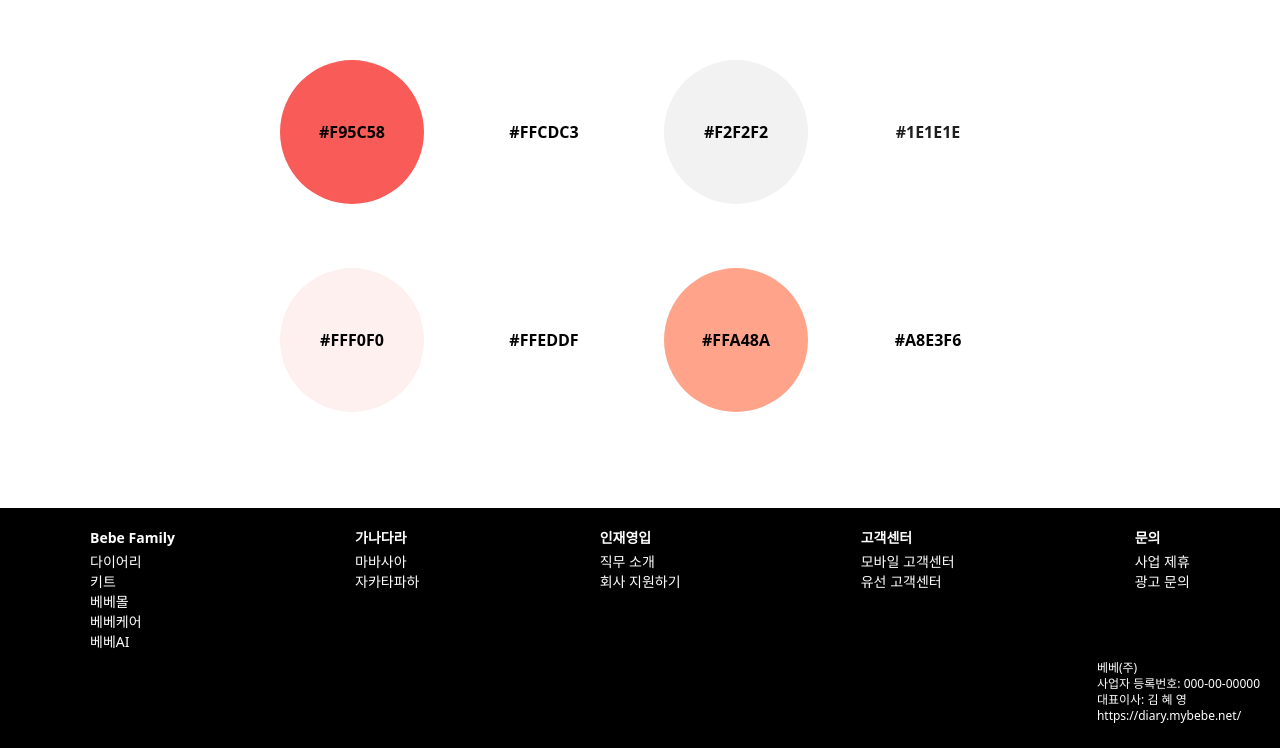
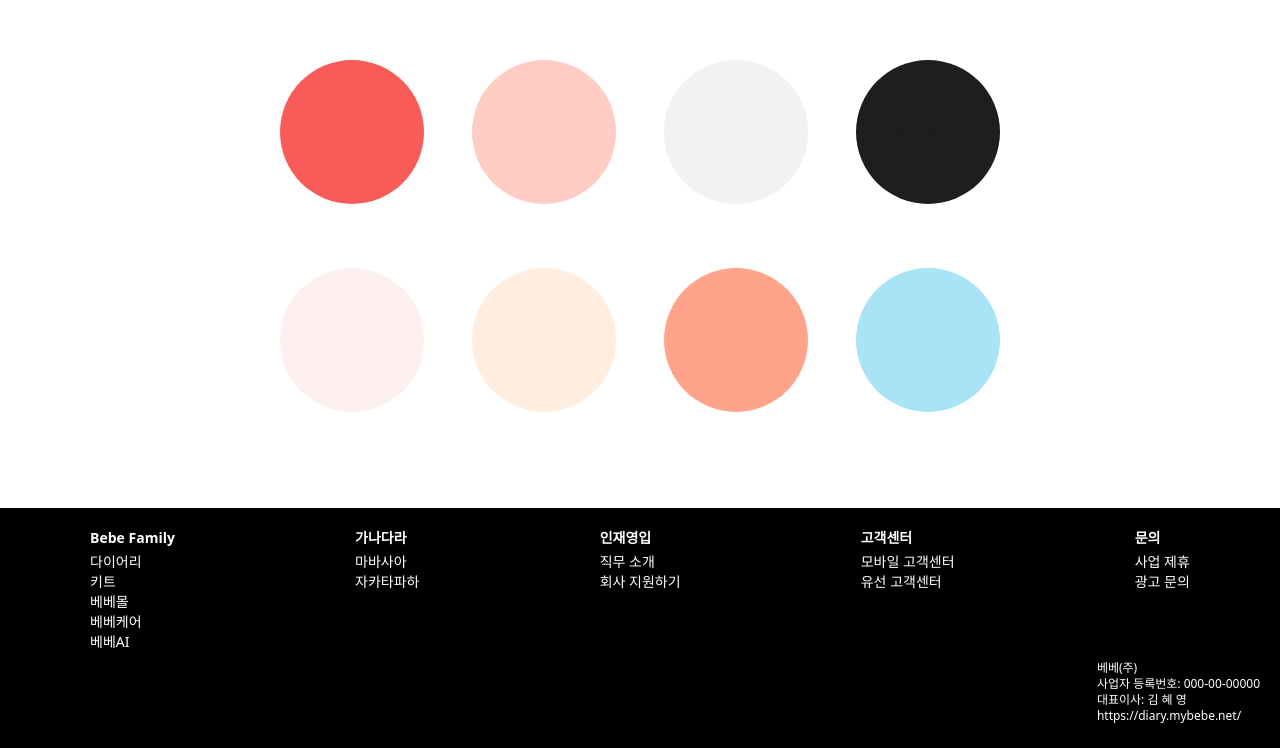
Before and after one commit to tae2seat/bebe, a React (Vite) app: page / in a window 1280 px wide. Shown: the part 3528-4276 px from the top of the page. Built offline with nearby package versions, Linux system fonts and the light colour scheme.

Commit message:
crewCard image

```diff
--- a/src/components/CrewCard.jsx
+++ b/src/components/CrewCard.jsx
@@ -7,49 +7,92 @@ export default function CrewCard() {
             name: '김혜영',
             job: 'Frontend 개발',
             info: '"늘 갈망하고 바보처럼 도전하라."',
+            image: 'https://images.pexels.com/photos/614810/pexels-photo-614810.jpeg?auto=compress&cs=tinysrgb&w=1260&h=750&dpr=2'
         },
         {
             id: 2,
             name: '조현덕',
             job: 'Backtend 개발',
             info: '"베베에서 인생 팀을 만났다!"',
+            image: 'https://images.pexels.com/photos/733872/pexels-photo-733872.jpeg?auto=compress&cs=tinysrgb&w=1260&h=750&dpr=2'
         },
         {
             id: 3,
             name: '김서영',
             job: 'BX 디자인',
             info: '"즐겁게 성장하자"',
+            image: 'https://images.pexels.com/photos/1755385/pexels-photo-1755385.jpeg'
         },
         {
             id: 4,
             name: '최은진',
             job: '총무, 회계',
             info: '"He who laughs, lasts!"',
+            image: 'https://images.pexels.com/photos/103123/pexels-photo-103123.jpeg?auto=compress&cs=tinysrgb&w=1260&h=750&dpr=2'
         },
         {
             id: 5,
             name: '김지연',
             job: '제품 디자인',
             info: '"인생은 속도가 아니라 방향이다"',
+            image: 'https://images.pexels.com/photos/1386604/pexels-photo-1386604.jpeg'
         },
         {
             id: 6,
             name: '김용기',
             job: '마케팅',
             info: '"어디를 가든지 마음을 다해간다!"',
+            image: 'https://images.pexels.com/photos/2584269/pexels-photo-2584269.jpeg?auto=compress&cs=tinysrgb&w=1260&h=750&dpr=2'
         },
         {
             id: 7,
             name: '강가혜',
             job: '인사관리',
             info: '"행복한 하루!"',
+            image: 'https://images.pexels.com/photos/3251703/pexels-photo-3251703.jpeg?auto=compress&cs=tinysrgb&w=1260&h=750&dpr=2'
+        },
+        {
+            id: 8,
+            name: '강가혜',
+            job: '인사관리',
+            info: '"행복한 하루!"',
+            image: 'https://images.pexels.com/photos/2231132/pexels-photo-2231132.jpeg?auto=compress&cs=tinysrgb&w=1260&h=750&dpr=2'
+        },
+        {
+            id: 9,
+            name: '강가혜',
+            job: '인사관리',
+            info: '"행복한 하루!"',
+            image: 'https://images.pexels.com/photos/3323208/pexels-photo-3323208.jpeg?auto=compress&cs=tinysrgb&w=1260&h=750&dpr=2'
+        },
+        {
+            id: 10,
+            name: '강가혜',
+            job: '인사관리',
+            info: '"행복한 하루!"',
+            image: 'https://images.pexels.com/photos/12598760/pexels-photo-12598760.jpeg?auto=compress&cs=tinysrgb&w=1260&h=750&dpr=2'
+        },
+        {
+            id: 11,
+            name: '강가혜',
+            job: '인사관리',
+            info: '"행복한 하루!"',
+            image: 'https://images.pexels.com/photos/7752676/pexels-photo-7752676.jpeg?auto=compress&cs=tinysrgb&w=1260&h=750&dpr=2'
+        },
+        {
+            id: 12,
+            name: '강가혜',
+            job: '인사관리',
+            info: '"행복한 하루!"',
+            image: 'https://images.pexels.com/photos/9461756/pexels-photo-9461756.jpeg?auto=compress&cs=tinysrgb&w=1260&h=750&dpr=2'
         },
     ]
 
     const crewsList = crews.map((crews) =>
         <div className='my-5 w-80 h-96' key={crews.id}>
             <div className='w-full h-3/4 rounded-t-md bg-slate-200'>
-                <p className='flex justify-center items-end h-1/2'>이미지 준비중...</p>
+                {/* <p className='flex justify-center items-end h-1/2'>이미지 준비중...</p> */}
+                <img src={crews.image} alt='크루 이미지' className='w-full h-full object-cover rounded-t-md' />
             </div>
             <div className='w-full bg-gray-100 rounded-b-md gap-1 p-2 '>
                 <div className='flex mt-2 '>
@@ -68,13 +111,15 @@ export default function CrewCard() {
         });
 
     return (
-        <div className='my-48 mx-40 '>
-            <div className='grid grid-cols-3 gap-y-20 gap-x-10'>
+        <div className='my-48 mx-40'>
+            <div className='grid grid-cols-3 gap-y-20 gap-x-10 mb-20'>
                 {crewsList.splice(0,6)}
             </div>
-            { more === true ? <div> {crewsList.splice(0,6)} </div> : null  }
+            { more === true ? <div className='grid grid-cols-3 gap-y-20 gap-x-10 '> {crewsList.splice(0,6)} </div> : null  }
             <div className='flex justify-center items-center my-20'>
-                <button className=' bg-slate-100 rounded-full px-8 py-4 shrink-0 font-bold text-black-700 text-xl' onClick={onClickHandler}> 더 알아보기</button>
+                { more === true
+                    ? <button className=' bg-slate-100 rounded-full px-8 py-4 shrink-0 font-bold text-black-700 text-xl my-4' onClick={onClickHandler}> 간편하게 보기</button>
+                    : <button className=' bg-slate-100 rounded-full px-8 py-4 shrink-0 font-bold text-black-700 text-xl' onClick={onClickHandler}> 더 알아보기</button>}
             </div>
         </div>
     );
--- a/src/components/homeCard/Color.jsx
+++ b/src/components/homeCard/Color.jsx
@@ -1,61 +1,71 @@
 import React from 'react';
 
+export default function Color() {
     const circles = [
         {
             name: '#F95C58',
-        color: 'brand1'
+            bgolor: 'bg-brand1',
+            hoverText: 'hover:text-black',
+            text: 'text-brand1'
         },
         {
             name: '#FFCDC3',
-        color: 'brand2'
+            bgolor: 'bg-brand2',
+            hoverText: 'hover:text-black',
+            text: 'text-brand2'
         },
         {
             name: '#F2F2F2',
-        color: 'brand3'
+            bgolor: 'bg-brand3',
+            hoverText: 'hover:text-black',
+            text: 'text-brand3'
         },
         {
             name: '#1E1E1E',
-        color: 'brand4'
+            bgolor: 'bg-brand4',
+            hoverText: 'hover:text-white',
+            text: 'text-brand4'
 
         },
         {
             name: '#FFF0F0',
-        color: 'brand5'
+            bgolor: 'bg-brand5',
+            hoverText: 'hover:text-black',
+            text: 'text-brand5'
         },
         {
             name: '#FFEDDF',
-        color: 'brand6'
+            bgolor: 'bg-brand6',
+            hoverText: 'hover:text-black',
+            text: 'text-brand6'
         },
         {
             name: '#FFA48A',
-        color: 'brand7'
+            bgolor: 'bg-brand7',
+            hoverText: 'hover:text-black',
+            text: 'text-brand7'
         },
         {
             name: '#A8E3F6',
-        color: 'brand8'
+            bgolor: 'bg-brand8',
+            hoverText: 'hover:text-black',
+            text: 'text-brand8'
         },
     ]
 
-const circleColors = circles.map((circle) => {
-    const textColor = circle.color === 'brand4' ? 'hover:text-white' : 'hover:text-black';
-    const bgColor = `bg-${circle.color}`
     return (
-      <div key={circle.name}
-        className={`flex justify-center items-center rounded-full w-36 h-36 my-8 ${bgColor} text-${circle.color} ${textColor} font-semibold`}>
+        <div className='grid grid-cols-4 justify-items-center mx-64 my-16 '>
+            {
+                circles.map((circle, idx) => {
+                    const className = `flex justify-center items-center rounded-full w-36 h-36 my-8 ${circle.bgolor} ${circle.text} ${circle.hoverText} font-semibold`
+                    return (
+                        <div key={idx}
+                            className={className}>
                             {circle.name}
                         </div>
                     );
-});
-
-
-if(!circleColors) {
-    <p>Loading...</p>
+                })
             }
-
-export default function Color() {
-    return (
-        <div className='grid grid-cols-4 justify-items-center mx-64 my-16 '>
-            {circleColors}
         </div>
     );
 }
--- a/src/pages/BebeKit.jsx
+++ b/src/pages/BebeKit.jsx
@@ -16,9 +16,7 @@ export default function BebeKit() {
     const videoRef = useRef(null);
 
     const handleVideoEnded = () => {
-        videoRef.current.currentTime = 22;
-        videoRef.current.play();
-
+        videoRef.current.currentTime = 10;
     }
 
     return (
--- a/tailwind.config.cjs
+++ b/tailwind.config.cjs
@@ -9,12 +9,12 @@ module.exports = {
       colors: {
         brand1: '#f95c58',
         brand2: '#ffcdc3',
-        brand3: '#F2F2F2',
-        brand4: '#1E1E1E',
-        brand5: '#FFF0F0',
-        brand6: '#FFEDDF',
-        brand7: '#FFA48A',
-        brand8: '#A8E3F6',
+        brand3: '#f2f2f2',
+        brand4: '#1e1e1e',
+        brand5: '#fff0f0',
+        brand6: '#ffeddf',
+        brand7: '#ffa48a',
+        brand8: '#a8e3f6',
       },
     },
   },
```
Lines whose indentation alone changed are shown as unchanged.
